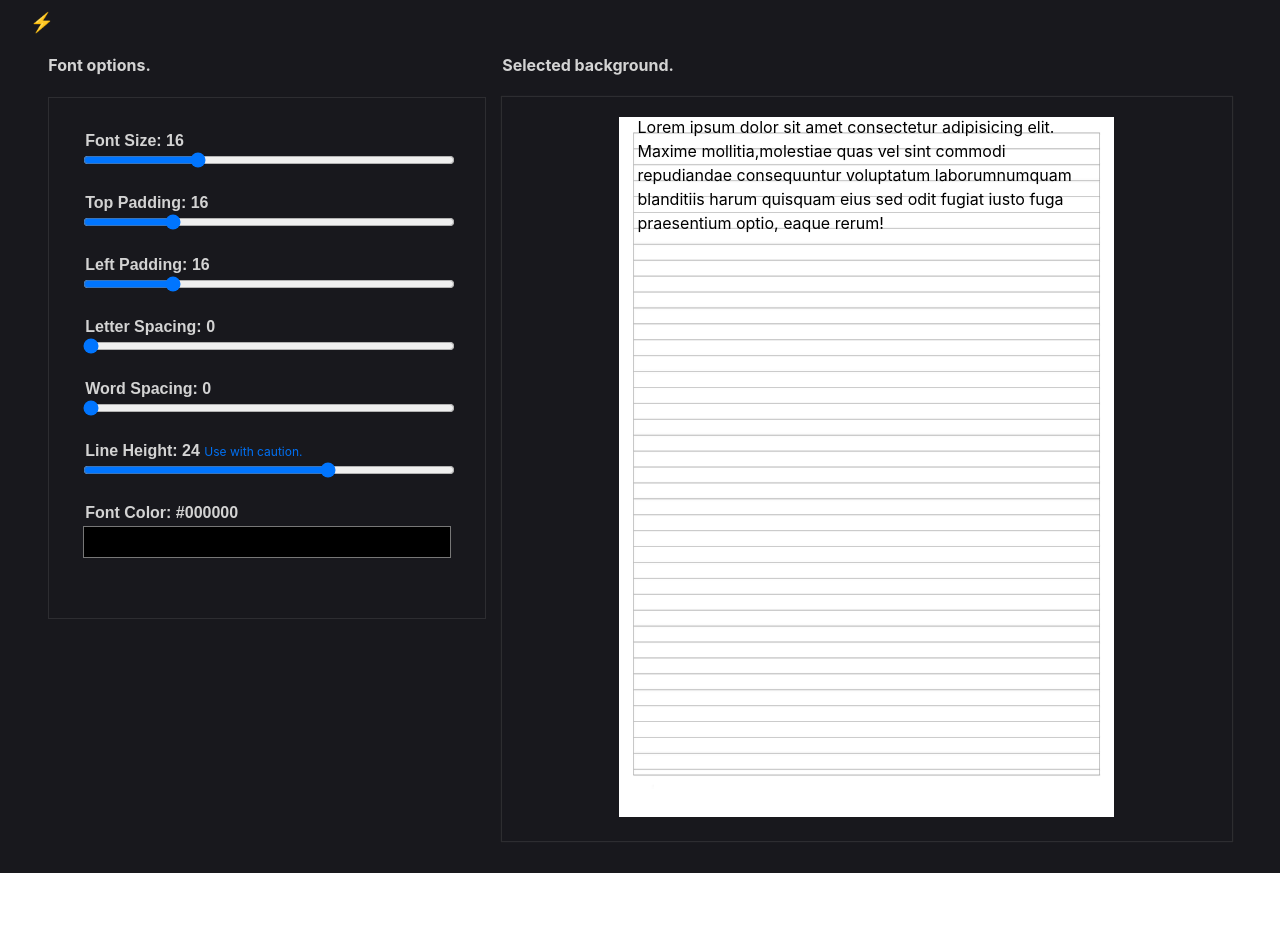
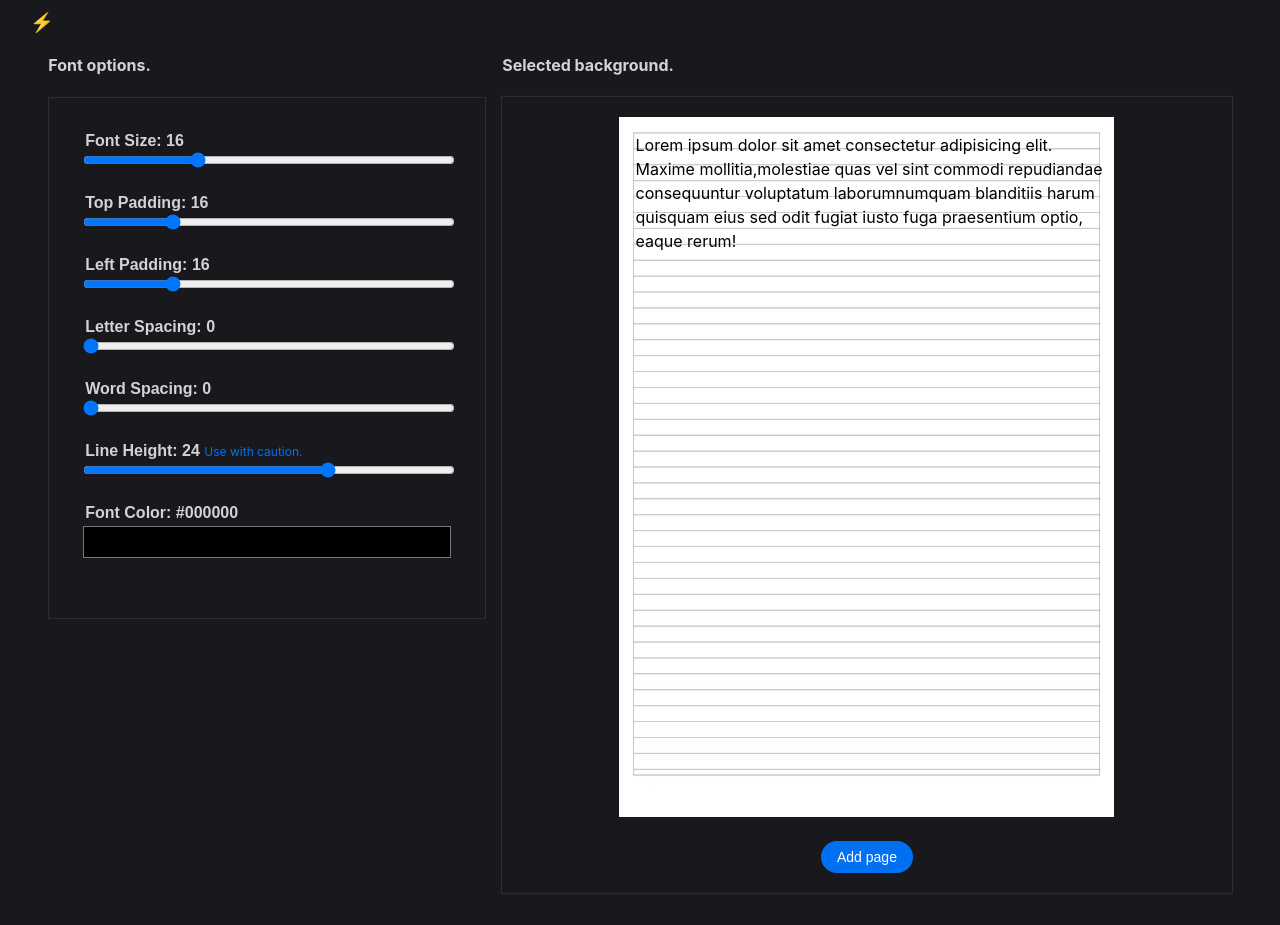
Before and after one commit to ninjaasmoke/afont, a Next.js app: page /new/step-3 in a window 1280 px wide. Shown: the part 191-1116 px from the top of the page. Before the commit the page ends 1064 px from the top, so only its background shows below. Built offline with nearby package versions, Linux system fonts and the light colour scheme; a web font is replaced by a local one.

Commit message:
adding pages works

```diff
--- a/pages/new/step-3.js
+++ b/pages/new/step-3.js
@@ -9,9 +9,9 @@ import { getFontNames } from '../../lib/fonts'
 import { useAppContext } from '../../context/AppContext'
 import { bgImages } from '../../helper/bgImages'
 
-const getElement = (id = 'pages') => document.getElementById(id)
+const getElement = (id = '.pageInpt') => document.querySelectorAll(id)
 
-const updateFontElem = (attr, val) => getElement().style[attr] = val.toString()
+const updateFontElem = (attr, val) => getElement().forEach(c => c.style[attr] = val.toString())
 
 export default function Step3() {
 
@@ -32,6 +32,21 @@ export default function Step3() {
     const [wSpace, setWSpace] = useState(fontState.wordSpacing)
     const [lHeight, setLHeight] = useState(fontState.lineHeight)
     const [fColor, setFColor] = useState(fontState.fColor)
+
+    const [pageId, setPageId] = useState([1])
+    const newP = <Page
+        bgImgs={bgImgs}
+        specimen={specimen}
+        pageID={pageId[pageId.length - 1]}
+        color={fColor}
+        fontSize={fontSize}
+        tPadding={tPadding}
+        lPadding={lPadding}
+        lSpace={lSpace}
+        wSpace={wSpace}
+        lHeight={lHeight} />;
+    const [pages, setPages] = useState([newP])
+
 
     const handleFont = (e) => {
         setFontSize(e.target.value)
@@ -133,16 +148,18 @@ export default function Step3() {
                     <h4>Selected background.</h4>
 
                     <div className={stepStyle.imgWrapper}>
-                        <Page
-                            bgImgs={bgImgs}
-                            getRandBg={getRandBg}
-                            specimen={specimen}
-                            fontSize={fontSize}
-                            tPadding={tPadding}
-                            lPadding={lPadding}
-                            lSpace={lSpace}
-                            wSpace={wSpace}
-                            lHeight={lHeight} />
+                        {
+                            pages.map((page, index) => (
+                                <div key={index}>
+                                    {page}
+                                </div>
+                            ))
+                        }
+
+                        <button
+                            className={utils.nextButton} style={{ marginTop: 20 }}
+                            onClick={() => { setPages([...pages, newP]); setPageId([...pageId, pageId[pageId.length - 1] + 1]) }}
+                        >Add page</button>
                     </div>
                 </div>
             </div>
@@ -152,14 +169,15 @@ export default function Step3() {
 
 const Page = ({
     bgImgs,
-    getRandBg,
     specimen,
+    fColor,
     fontSize,
     tPadding,
     lPadding,
     lSpace,
     wSpace,
     lHeight,
+    pageID,
     defText = "Lorem ipsum dolor sit amet consectetur adipisicing elit. Maxime mollitia,molestiae quas vel sint commodi repudiandae consequuntur voluptatum laborumnumquam blanditiis harum quisquam eius sed odit fugiat iusto fuga praesentium optio, eaque rerum!"
 }) => {
     return (
@@ -169,12 +187,13 @@ const Page = ({
                 height={700}
                 width={495}
             />
-            <div
-                className={stepStyle.imgText}
-                id="pages"
+            <div className={stepStyle.imgText}>
+                <textarea type="text" name={pageID} id={pageID} className={stepStyle.pageInp + " pageInpt"} autoCorrect="false" spellCheck="false"
+                    defaultValue={defText}
                     style={{
                         fontFamily: specimen,
                         padding: 8,
+                        color: fColor,
                         fontSize: fontSize + 'px',
                         paddingTop: tPadding + 'px',
                         paddingLeft: lPadding + 'px',
@@ -183,9 +202,7 @@ const Page = ({
                         wordSpacing: wSpace + 'px',
                         overflow: 'hidden'
                     }}
-            >
-                <textarea type="text" name="page" className={stepStyle.pageInp} autoCorrect="false" spellCheck="false"
-                    defaultValue={defText} />
+                />
             </div>
         </div>
     )
--- a/styles/step-3.module.css
+++ b/styles/step-3.module.css
@@ -26,6 +26,11 @@
     padding: 20px 0;
 
     box-shadow: 0px 0px 1px 1px #7c7c7c35;
+}
+
+.pageLeaf {
+    height: 100%;
+    position: relative;
 }
 
 .imgText {
--- a/styles/utils.module.css
+++ b/styles/utils.module.css
@@ -50,8 +50,13 @@
     border: none;
     color: white;
     font-family: 'Raleway', sans-serif;
-    padding: 12px 20px;
-    font-size: 18px;
+    padding: 8px 16px;
+    font-size: 14px;
+    cursor: pointer;
+}
+
+.nextButton:hover {
+    box-shadow: 0px 0px 1px 10px #0071f32d;
 }
 
 .fonts {
```
Lines whose indentation alone changed are shown as unchanged.
